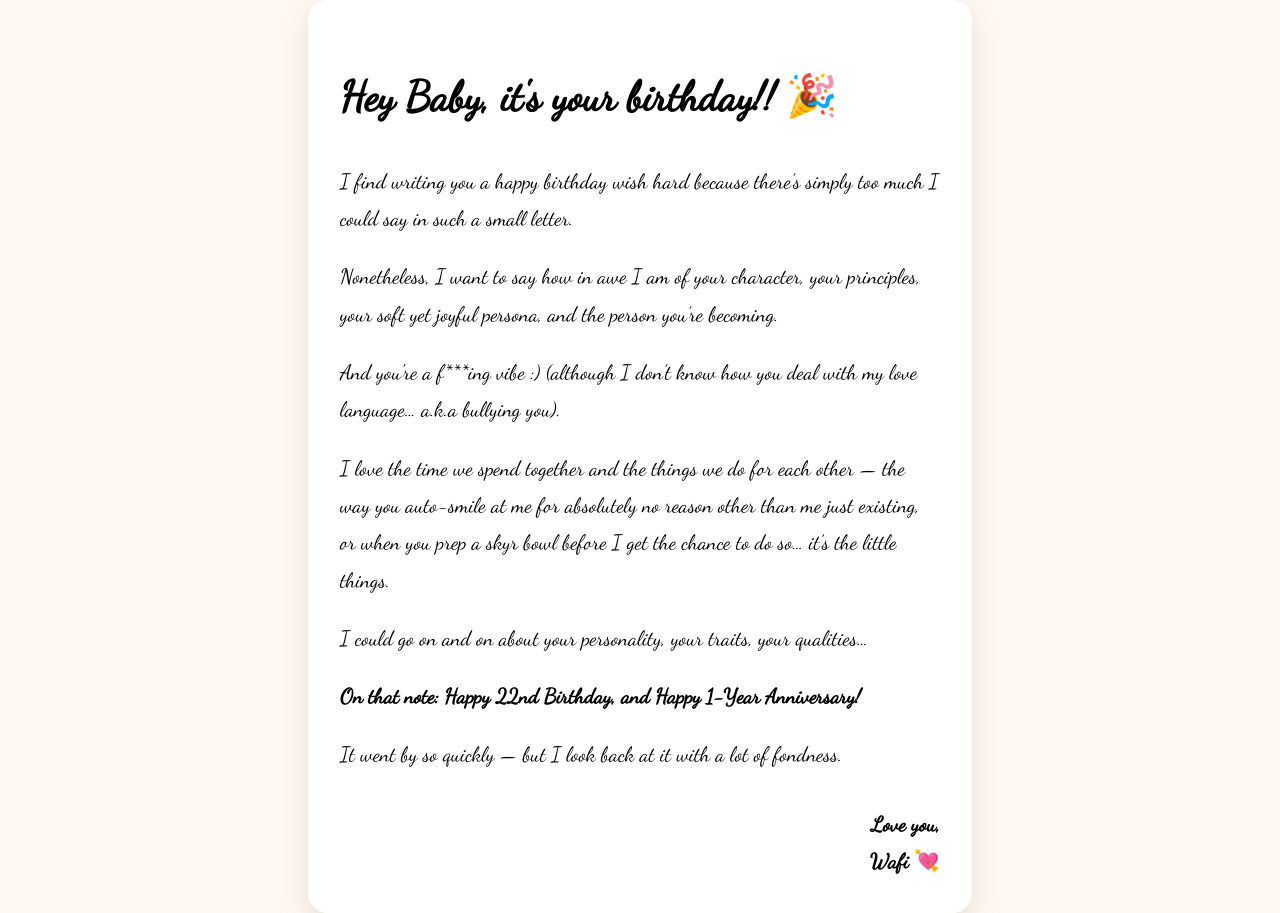
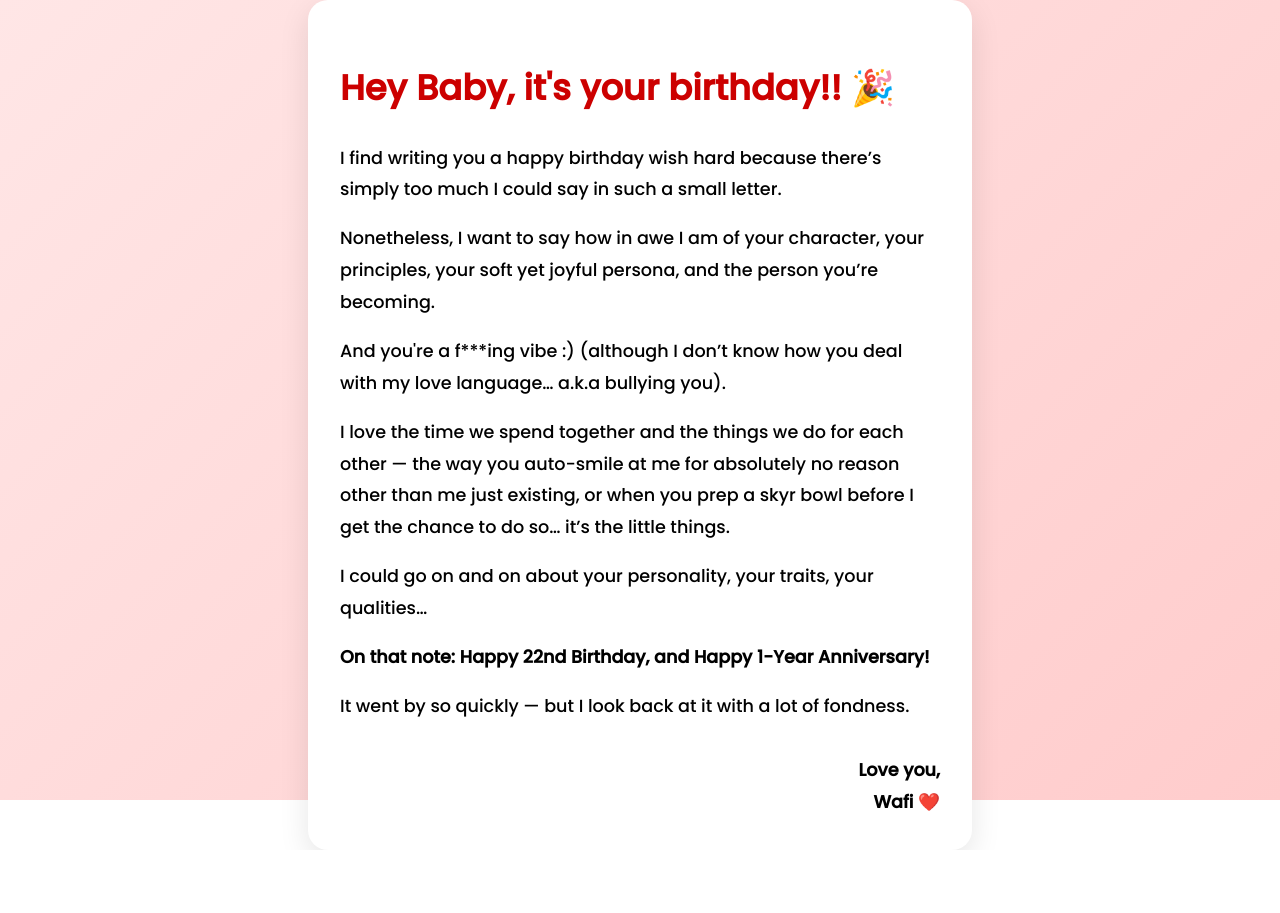
Before and after one commit to wa0304/HBD, a plain HTML site: page index.html in a window 1280 px wide. Both pictures are taken after a click on the button "💌 Open Me". After the commit the page ends 850 px from the top, so only its background shows below. Drawn offline with Linux system fonts and the light colour scheme.

Commit message:
Update index.html

```diff
--- a/index.html
+++ b/index.html
@@ -3,22 +3,24 @@
 <head>
   <meta charset="UTF-8">
   <title>Happy Birthday, Baby 🎉</title>
-  <link href="https://fonts.googleapis.com/css2?family=Dancing+Script&family=Open+Sans&display=swap" rel="stylesheet">
+  <link href="https://fonts.googleapis.com/css2?family=Poppins:wght@300;500&display=swap" rel="stylesheet">
   <style>
     body {
       margin: 0;
       padding: 0;
-      background: #fff8f0;
-      font-family: 'Open Sans', sans-serif;
+      font-family: 'Poppins', sans-serif;
       display: flex;
       justify-content: center;
       align-items: center;
       min-height: 100vh;
       flex-direction: column;
+      background: linear-gradient(135deg, #ffe6e6 0%, #ffcccc 100%);
+      background-attachment: fixed;
+      background-size: cover;
     }
 
     .btn {
-      background-color: #ff5e7e;
+      background-color: #ff4d4d;
       color: white;
       border: none;
       padding: 1rem 2rem;
@@ -27,12 +29,12 @@
       cursor: pointer;
       margin-bottom: 2rem;
       transition: background 0.3s ease;
-      font-family: 'Dancing Script', cursive;
+      font-weight: bold;
       box-shadow: 0 4px 15px rgba(0,0,0,0.1);
     }
 
     .btn:hover {
-      background-color: #ff7694;
+      background-color: #ff1a1a;
     }
 
     .card {
@@ -43,8 +45,7 @@
       box-shadow: 0 10px 30px rgba(0,0,0,0.1);
       animation: fadeIn 2s ease;
       display: none;
-      font-family: 'Dancing Script', cursive;
-      font-size: 1.3rem;
+      font-size: 1.1rem;
       line-height: 1.8;
     }
 
@@ -57,6 +58,10 @@
     @keyframes fadeIn {
       from { opacity: 0; transform: translateY(20px); }
       to { opacity: 1; transform: translateY(0); }
+    }
+
+    h1 {
+      color: #cc0000;
     }
   </style>
 </head>
@@ -72,7 +77,7 @@
     <p>I could go on and on about your personality, your traits, your qualities…</p>
     <p><strong>On that note: Happy 22nd Birthday, and Happy 1-Year Anniversary!</strong></p>
     <p>It went by so quickly — but I look back at it with a lot of fondness.</p>
-    <div class="footer">Love you,<br>Wafi 💘</div>
+    <div class="footer">Love you,<br>Wafi ❤️</div>
   </div>
 </body>
 </html>
```
